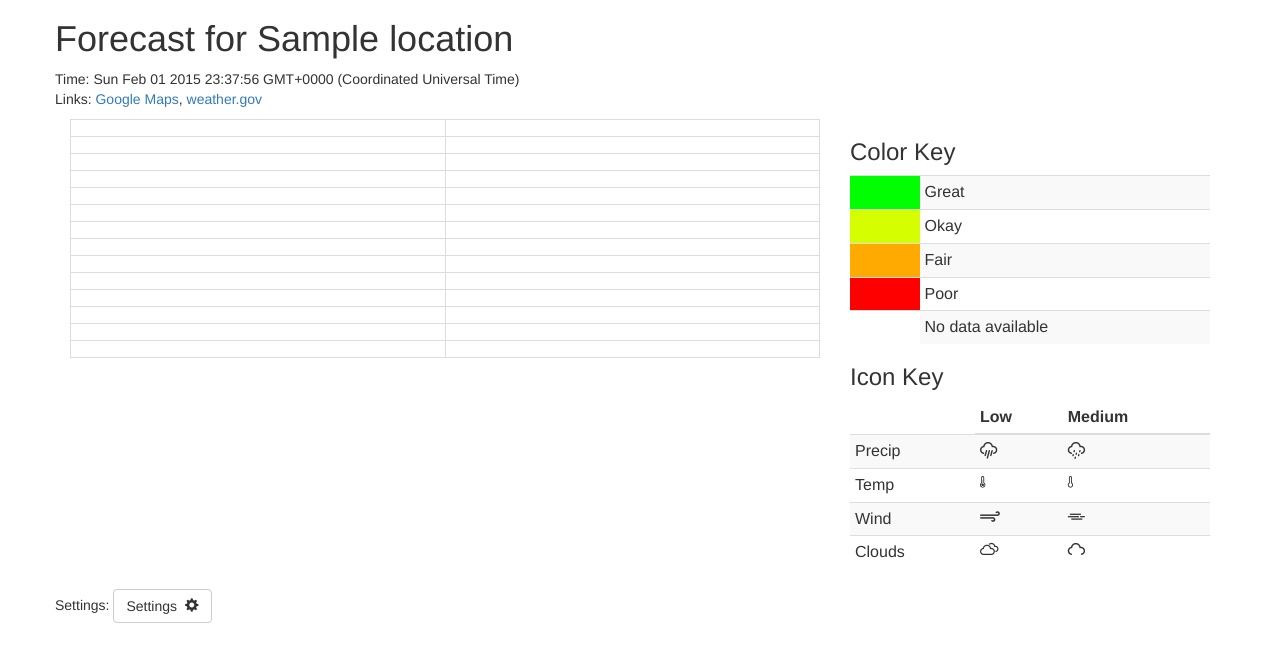
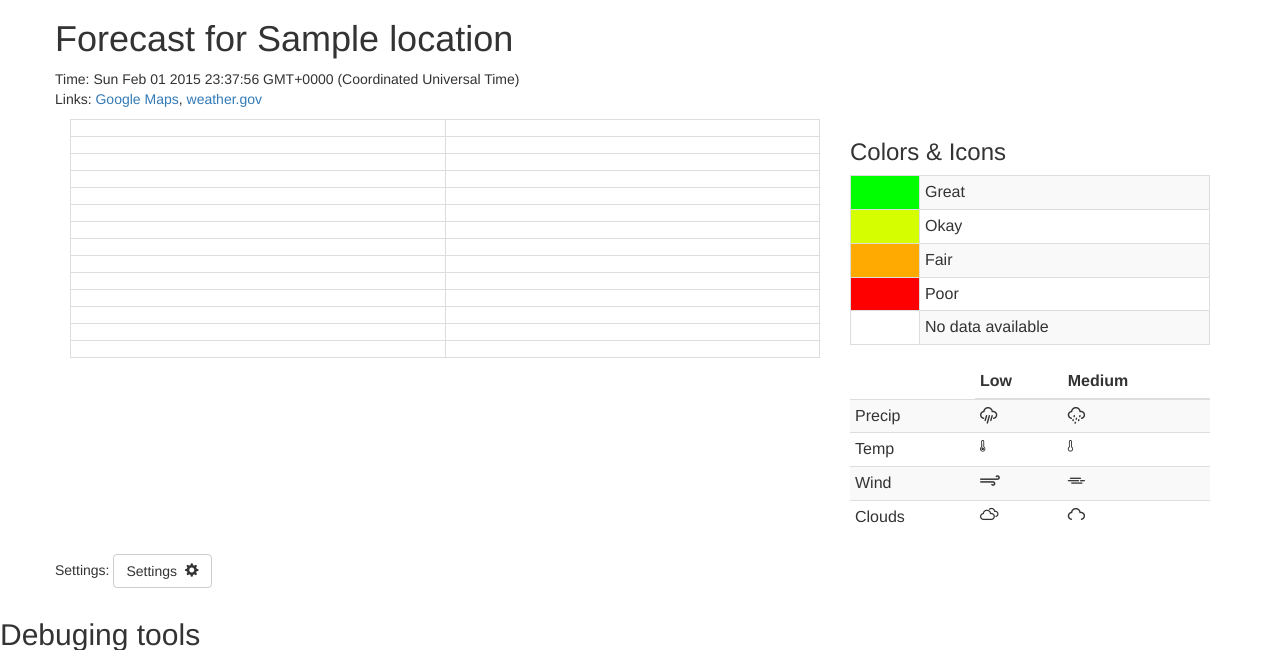
Before and after one commit to matthewcornell/peepweather, a Flask app: template app/templates/forecast.html in a window 1280 px wide. Shown: the part 51-701 px from the top of the page. Run offline with Flask 2, Linux system fonts and the light colour scheme; the template is opened without the code that fills it: most values are stand-ins (such as "Sample title", 1, 10 or a date in 2020); lists and menus that the app fills with data are empty; some libraries are stand-ins or nearby versions.

Commit message:
integrated keys

```diff
--- a/app/templates/icon-key.html
+++ b/app/templates/color-icon-key.html
@@ -1,4 +1,30 @@
-<h3>Icon Key</h3>
+<h3>Colors & Icons</h3>
+
+<table class="table table-bordered table-condensed table-striped">
+<tbody>
+<tr>
+    <td style="min-width:2em;" class='Great'>&nbsp;</td>
+    <td>Great</td>
+</tr>
+<tr>
+    <td class='Okay'>&nbsp;</td>
+    <td>Okay</td>
+</tr>
+<tr>
+    <td class='Fair'>&nbsp;</td>
+    <td>Fair</td>
+</tr>
+<tr>
+    <td class='Poor'>&nbsp;</td>
+    <td>Poor</td>
+</tr>
+<tr>
+    <td class='Missing'>&nbsp;</td>
+    <td colspan=4>No data available</td>
+</tr>
+</tbody>
+</table>
+
 
 <table class="table table-condensed table-striped">
     <thead>
--- a/app/templates/color-key.html
+++ /dev/null
@@ -1,26 +0,0 @@
-<h3>Color Key</h3>
-
-<table class="table table-condensed table-striped">
-<tbody>
-<tr>
-    <td style="min-width:2em;" class='Great'>&nbsp;</td>
-    <td>Great</td>
-</tr>
-<tr>
-    <td class='Okay'>&nbsp;</td>
-    <td>Okay</td>
-</tr>
-<tr>
-    <td class='Fair'>&nbsp;</td>
-    <td>Fair</td>
-</tr>
-<tr>
-    <td class='Poor'>&nbsp;</td>
-    <td>Poor</td>
-</tr>
-<tr>
-    <td class='Missing'>&nbsp;</td>
-    <td colspan=4>No data available</td>
-</tr>
-</tbody>
-</table>
--- a/app/templates/forecast-list.html
+++ b/app/templates/forecast-list.html
@@ -19,6 +19,6 @@
     </div>
 
     <!-- todo integrate with bootstrap -->
-    {% include 'color-key.html' %}
+    {% include 'color-icon-key.html' %}
 
 {% endblock %}
--- a/app/templates/forecast-table.html
+++ b/app/templates/forecast-table.html
@@ -1,5 +1,4 @@
 <table class="table table-bordered" style="table-layout: fixed;">
-<!-- todo background color needed? -->
     <tr>
         {# first column blank for row/hour header #}
         <td></td>
--- a/app/templates/forecast.html
+++ b/app/templates/forecast.html
@@ -27,8 +27,7 @@
 
             <!-- col 2/2: keys -->
             <div class="col-md-4">
-                {% include "color-key.html" %}
-                {% include "icon-key.html" %}
+                {% include "color-icon-key.html" %}
             </div>
         </div>
 
```
Also changed, not shown: README.md.
